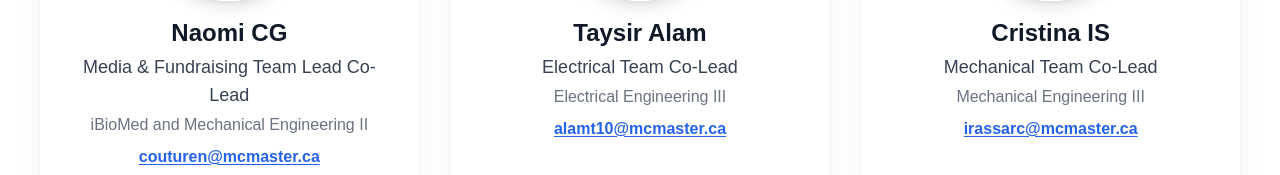
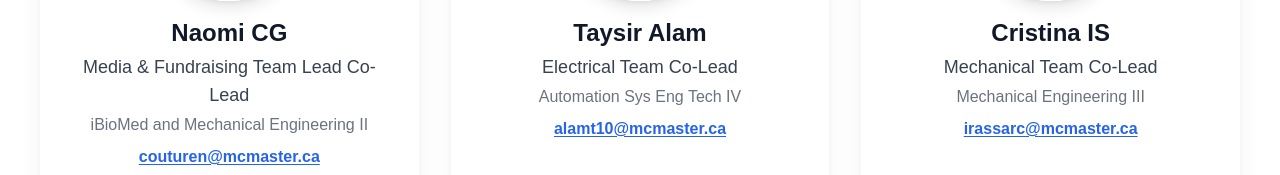
Before and after one commit to MinhazCodes-R/DroneWebsite, a Next.js app in the folder drone-next/: page /meet-our-team in a window 1280 px wide. Shown: the part 1259-1434 px from the top of the page. Built offline with nearby package versions, Linux system fonts and the light colour scheme.

Commit message:
making changes to Taysir's description

```diff
--- a/drone-next/app/meet-our-team/page.tsx
+++ b/drone-next/app/meet-our-team/page.tsx
@@ -60,7 +60,7 @@ export default function MeetOurTeam() {
      {
       name: "Taysir Alam",
       role: "Electrical Team Co-Lead",
-      major: "Electrical Engineering III",
+      major: "Automation Sys Eng Tech IV",
       email: "alamt10@mcmaster.ca",
       image: "/headshots/Taysir.png",
     },
```
